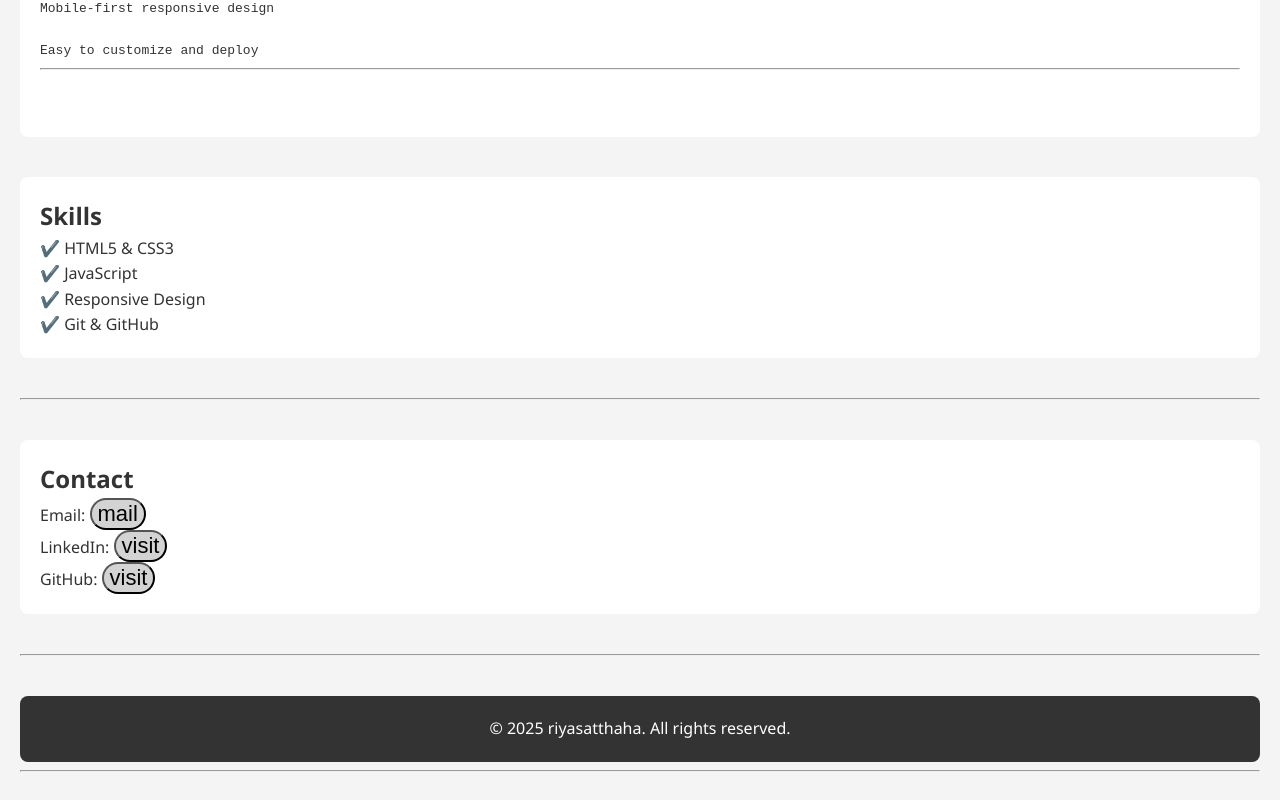
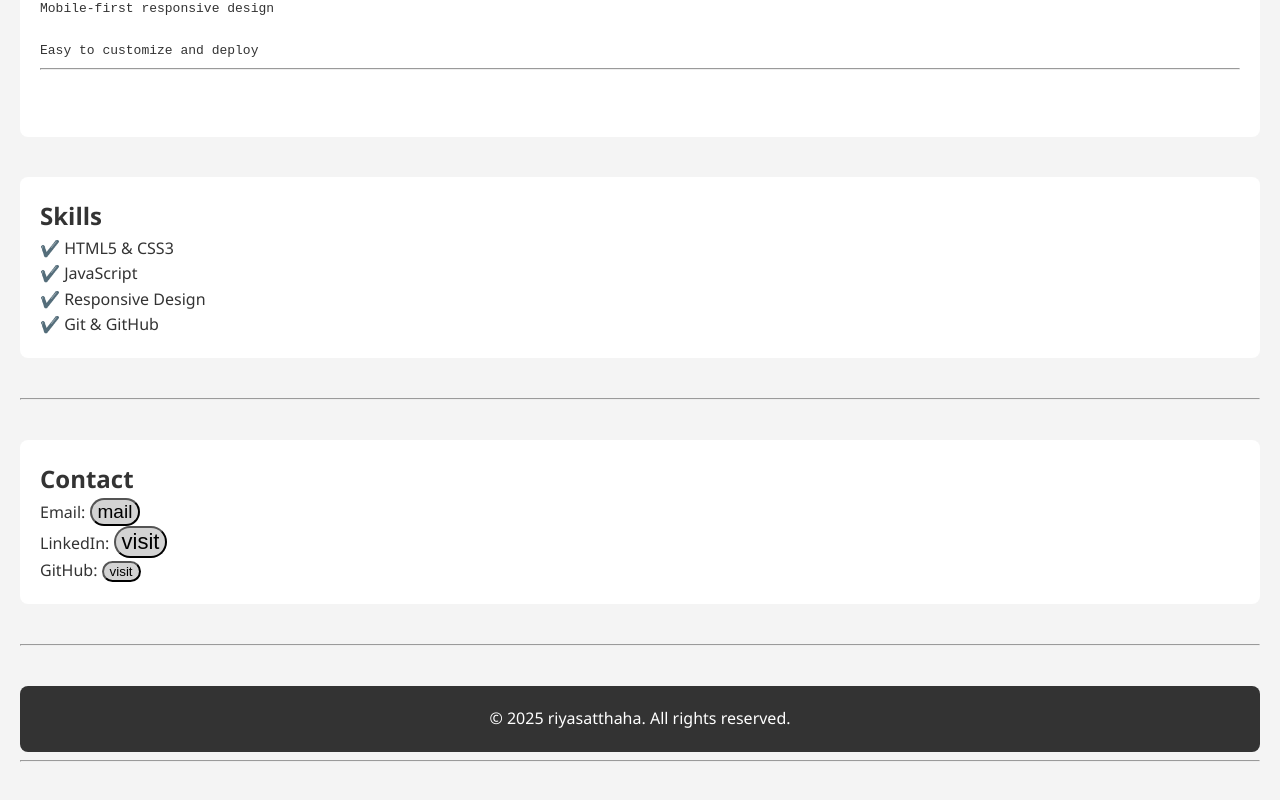
Before and after one commit to Riyasatthaha/portfolio, a plain HTML site: page index.html in a window 1280 px wide. Shown: the part 1612-2412 px from the top of the page. Drawn offline with Linux system fonts and the light colour scheme.

Commit message:
index.html

```diff
--- a/index.html
+++ b/index.html
@@ -86,9 +86,9 @@ Easy to customize and deploy
   <hr>
   <section id="contact">
     <h2>Contact</h2>
-    <p>Email: <a href="mailto:projectestmail@example.com"><button style="background-color:lightgray; font-size:22px; border-radius:50px;">mail</button></a></p>
+    <p>Email: <a href="mailto:projectestmail@example.com"><button style="background-color:lightgray; font-size:19px; border-radius:50px;">mail</button></a></p>
     <p>LinkedIn: <a href="https://linkedin.com/in/Riyasat thaha" target="_blank"><button style="background-color:lightgray; font-size:22px; border-radius:50px;">visit</button></a></p>
-    <p>GitHub: <a href="https://github.com/riyasatthaha" target="_blank"><button style="background-color:lightgray; font-size:22px; border-radius:50px;">visit</button></a></p>
+    <p>GitHub: <a href="https://github.com/riyasatthaha" target="_blank"><button style="background-color:lightgray; border-radius:50px;">visit</button></a></p>
   </section>
   <hr>
   <footer>
```
